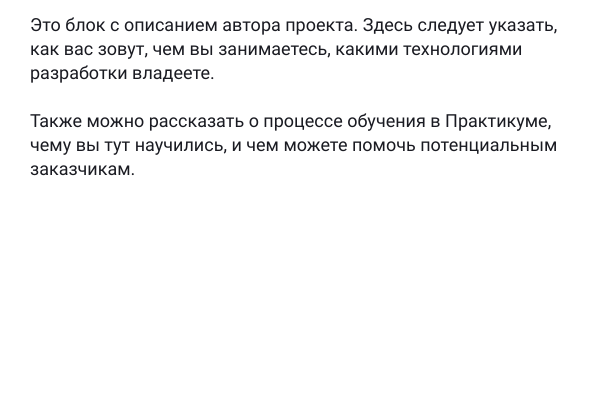
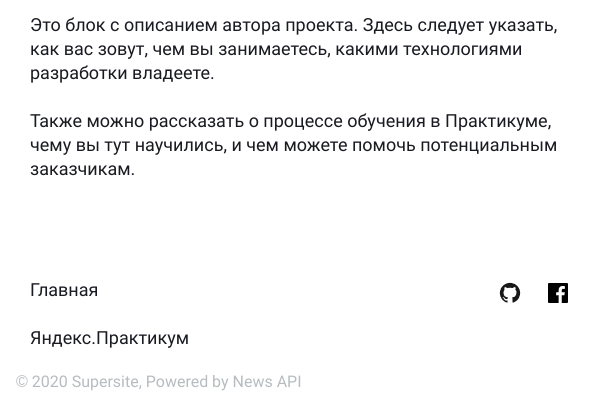
Before and after one commit to TroyKiri/news-explorer-frontend, a website built with webpack: page src/index.html in a window 600 px wide. Shown: the part 2492-2903 px from the top of the page. Before the commit the page ends 2753 px from the top, so only its background shows below. Built offline with nearby package versions, Linux system fonts and the light colour scheme; files whose address does not match are found by name.

Commit message:
add section footer 320px

```diff
--- a/src/blocks/footer/__container/footer__container.css
+++ b/src/blocks/footer/__container/footer__container.css
@@ -1,3 +1,12 @@
 .footer__container {
   display: flex;
 }
+
+@media screen and (min-width: 320px) and (max-width: 657px) {
+  .footer__container {
+    width: 90%;
+    margin: 0 auto;
+    margin-top: 20px;
+    justify-content: space-between;
+  }
+}
--- a/src/blocks/footer/__icons/footer__icons.css
+++ b/src/blocks/footer/__icons/footer__icons.css
@@ -6,8 +6,13 @@
   margin-top: 28px;
 }
 
-@media screen and (min-width: 500px) and (max-width: 1023px) {
+@media screen and (min-width: 658px) and (max-width: 1023px) {
   .footer__icons {
     margin-top: 20px
   }
 }
+@media screen and (min-width: 320px) and (max-width: 657px) {
+  .footer__icons {
+    margin: 0;
+  }
+}
--- a/src/blocks/footer/__link/footer__link.css
+++ b/src/blocks/footer/__link/footer__link.css
@@ -17,3 +17,11 @@
 .footer__link:hover {
   cursor: url('../../../images/Pointer.png'), pointer;
 }
+
+@media screen and (min-width: 320px) and (max-width: 657px) {
+  .footer__link {
+    margin: 0;
+    font-size: 18px;
+    line-height: 48px;
+  }
+}
--- a/src/blocks/footer/__links/footer__links.css
+++ b/src/blocks/footer/__links/footer__links.css
@@ -7,9 +7,17 @@
   margin-top: 30px;
 }
 
-@media screen and (min-width: 500px) and (max-width: 1023px) {
+@media screen and (min-width: 658px) and (max-width: 1023px) {
   .footer__links {
     margin-right: 24px;
     margin-top: 21px;
   }
 }
+@media screen and (min-width: 320px) and (max-width: 657px) {
+  .footer__links {
+    flex-direction: column;
+    margin:0;
+    margin-top: -15px;
+    margin-bottom: -15px;
+  }
+}
--- a/src/blocks/footer/__site/footer__site.css
+++ b/src/blocks/footer/__site/footer__site.css
@@ -15,11 +15,12 @@
     margin-top: 24px;
     margin-bottom: 18px;
     width: 300px;
-    font-family: 'Roboto', sans-serif;
-    font-style: normal;
-    font-weight: normal;
-    font-size: 16px;
-    line-height: 22px;
-    color: #B6BCBF;
   }
 }
+
+@media screen and (min-width: 320px) and (max-width: 657px) {
+  .footer__site {
+    width: 288px;
+    margin-left: 16px;
+  }
+}
--- a/src/blocks/footer/footer.css
+++ b/src/blocks/footer/footer.css
@@ -15,8 +15,14 @@
   justify-content: space-between;
 }
 
-@media screen and (min-width: 500px) and (max-width: 1023px) {
+@media screen and (min-width: 658px) and (max-width: 1023px) {
   .footer {
     max-width: 688px;
   }
 }
+@media screen and (min-width: 320px) and (max-width: 657px) {
+  .footer {
+    min-width: 288px;
+    flex-direction: column-reverse;
+  }
+}
--- a/src/index.html
+++ b/src/index.html
@@ -137,7 +137,7 @@
       </div>
     </section>
 
-    <!-- <footer class="footer">
+    <footer class="footer">
       <h3 class="footer__site">© 2020 Supersite, Powered by News API</h3>
       <div class="footer__container">
         <ul class="footer__links">
@@ -149,7 +149,7 @@
           <li class="footer__icon"><a class="footer__icon-link" href="https://www.facebook.com/" target="_blank"><img class="footer__icon-image" alt="facebook" src="<%=require('./images/fb.png')%>"></a></li>
         </ul>
       </div>
-    </footer> -->
+    </footer>
 
     <div class="popup" id='popup-login'>
       <div class="popup__content popup__login">
```
